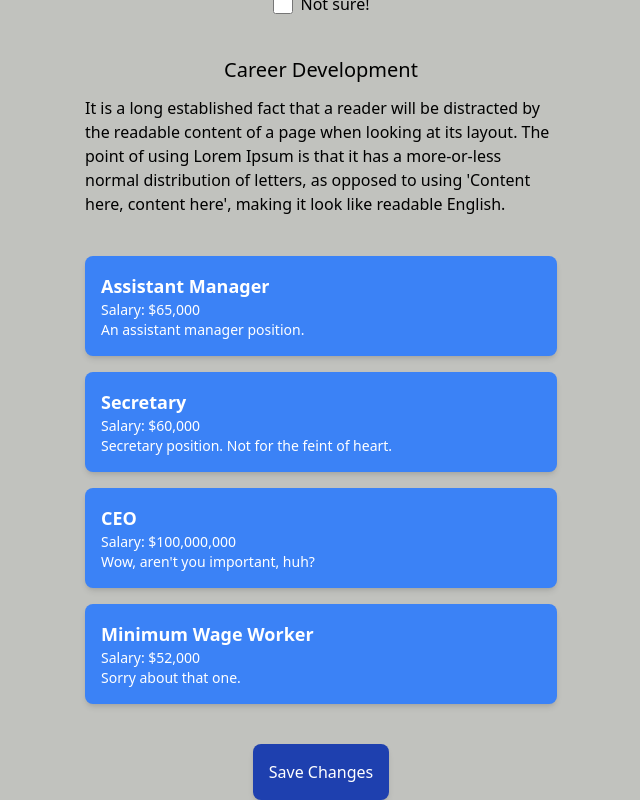
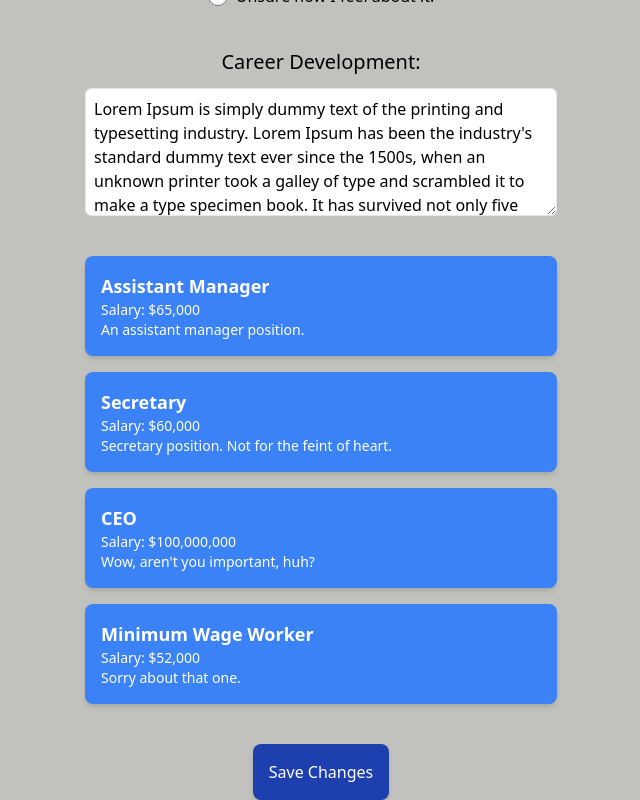
Before and after one commit to CallanVass/Internal-Hiring-App-Front-End, a React (Vite) app in the folder TalentForge-React-Front-End/: page /profile in a window 1280 px wide. Both pictures are taken after a click on the button "Edit Profile". Shown: the part 765-1565 px from the top of the page, without its empty margins (319-959 px from the left). Built offline with nearby package versions, Linux system fonts and the light colour scheme.

Commit message:
Added all update profile features

```diff
--- a/TalentForge-React-Front-End/src/components/Profile.jsx
+++ b/TalentForge-React-Front-End/src/components/Profile.jsx
@@ -2,12 +2,12 @@ import React, { useState } from 'react'
 
 const Profile = () => {
     // Skills Dummy Data
-    const skills = [
-        "Speech", "Excel", "Microsoft Office", "Admin", "Coding"
-    ]
+    // const skills = [
+    //     "Speech", "Excel", "Microsoft Office", "Admin", "Coding"
+    // ]
     // Profile Dummy Data
     const profileAdam = {
-        name: "Adam",
+        name: "Adam Hunter",
         role: "Developer",
         department: "Information Technology",
         aboutMe: {
@@ -16,7 +16,7 @@ const Profile = () => {
         }
     }
     // Checkboxes Dummy Data
-    const statuses = ["Looking for a new job!", "Happy where I am!", "Might be willing to move!", "Not sure!"]
+    const statuses = ["Looking for a new job!", "Happy where I am!", "Might be willing to move!", "Unsure how I feel about it!"]
 
     // Applications Dummy Data
 
@@ -46,6 +46,23 @@ const Profile = () => {
     const [isEditMode, setIsEditMode] = useState(false)
 
     const [profileImage, setProfileImage] = useState('path-to-your-image.jpg')
+
+    const [skills, setSkills] = useState([
+        "Edit Profile to add skills!"
+    ])
+
+    const [newSkill, setNewSkill] = useState('')
+
+    const addSkill = () => {
+        if (newSkill) {
+            setSkills([...skills, newSkill]);
+            setNewSkill(''); // Clear input after adding
+        }
+    }
+
+    const removeSkill = (indexToRemove) => {
+        setSkills(skills.filter((_, index) => index !== indexToRemove));
+    }
 
     const handleImageChange = (event) => {
         const file = event.target.files[0];
@@ -143,7 +160,43 @@ const Profile = () => {
       </div>
     </div>
 
-    {/* Skills Block */}
+    {/* Skills list */}
+    {isEditMode ? (
+        // If isEditMode is true, then display edit options
+        <div className="flex items-center max-w-lg mx-auto mt-10 px-5">
+            <div className="flex flex-wrap gap-2 items-center space-x-0.5 mt-10 px-5">
+                {skills.map((skill, index) => (
+            <div key={index} className="flex items-center">
+                <span className="bg-blue-500 text-white px-4 py-2 rounded-md text-sm font-medium">
+                {skill}
+                </span>
+                <button
+                    onClick={() => removeSkill(index)}
+                    className="bg-red-500 text-white ml-2 px-2 py-1 rounded-md text-sm"
+                >
+                    Delete
+                </button>
+            </div>
+        ))}
+    </div>
+    {/* Add new skill */}
+    <div className="max-w-lg mx-auto mt-10 px-5">
+        <input
+            type="text"
+            value={newSkill}
+            onChange={(e) => setNewSkill(e.target.value)}
+            className="border p-2 rounded-md"
+            placeholder="New skill"
+        />
+        <button
+            onClick={addSkill}
+            className="bg-blue-500 text-white  px-4 py-2 rounded-md mt-2"
+        >Add Skill
+        </button>
+    </div>
+          </div>
+        ) : (
+            // Else if false, simply display skills
             <div className="flex flex-wrap gap-2 items-center space-x-0.5 max-w-lg mx-auto mt-10 px-5">
                 {/* Enumerate over each skill, creating a span for each one. */}
                 {skills.map((skill, index) => (
@@ -152,31 +205,69 @@ const Profile = () => {
                 </span>
                 ))}
             </div>
+        )}
 
-    {/* Profile Description */}
+    {/* Profile Description (About Me) */}
+    {isEditMode ? (
+    <div className="flex flex-col max-w-lg mx-auto mt-10 px-5">
+        <label htmlFor="aboutMe" className="text-center mb-3 text-xl">About Me:</label>
+        <textarea
+        value={editableProfile.aboutMe}
+        onChange={(e) => handleInputChange(e, 'aboutMe')}
+        className="text-input-class w-full h-32 p-2 border rounded-md" // Tailwind classes to adjust width and height
+        />
+    </div>
+    ) : (
     <div className="flex flex-col justify-center items-center max-w-lg mx-auto mt-10 px-5">
         <h2 className="text-center mb-3 text-xl">About Me</h2>
-        <p className="">{profileAdam.aboutMe.text}</p>
+        <p className="">{editableProfile.aboutMe}</p>
     </div>
+    )}
 
     {/* Divider */}
     <hr className="border-b border-gray-900 my-10 w-2/3 mx-auto max-w-md"/>
 
-    {/* Checkboxes */}
-    <div className="flex flex-col space-y-2 items-center">
+    {/* Checkboxes (Radio Buttons) */}
+    {isEditMode ? (
+    <div className="flex flex-col justify-center items-center max-w-lg mx-auto mt-10 px-5">
         {statuses.map((status, index) => (
         <label key={index} className="flex items-center space-x-2">
-          <input type="checkbox" id={`status-${index}`} className="form-checkbox h-5 w-5 text-blue-600" />
+            <input
+            type="radio"
+            name="status"
+            id={`status-${index}`}
+            value={status}
+            checked={editableProfile.status === status}
+            onChange={(e) => handleInputChange(e, 'status')}
+            className="form-radio h-5 w-5 text-blue-600"
+            />
             <span>{status}</span>
         </label>
         ))}
     </div>
+    ) : (
+        <div className="flex flex-col justify-center items-center max-w-lg mx-auto mt-10 px-5">
+        <h2 className="text-center mb-3 text-xl">Status:</h2>
+        <p>{editableProfile.status}</p>
+        </div>
+    )}
 
     {/* Career Development Description */}
+    {isEditMode ? (
+    <div className="flex flex-col max-w-lg mx-auto mt-10 px-5">
+        <label htmlFor="aboutMe" className="text-center mb-3 text-xl">Career Development:</label>
+        <textarea
+        value={editableProfile.aboutMe}
+        onChange={(e) => handleInputChange(e, 'aboutMe')}
+        className="text-input-class w-full h-32 p-2 border rounded-md" // Tailwind classes to adjust width and height
+        />
+    </div>
+    ) : (
     <div className="flex flex-col justify-center items-center max-w-lg mx-auto mt-10 px-5">
         <h2 className="text-center mb-3 text-xl">Career Development</h2>
-        <p className="">{profileAdam.aboutMe.careerDevelopment}</p>
+        <p>{editableProfile.aboutMe}</p>
     </div>
+    )}
 
     {/* List of Applications */}
     <div className="space-y-4 justify-center items-center max-w-lg mx-auto mt-10 px-5">
```
Lines whose indentation alone changed are shown as unchanged.
